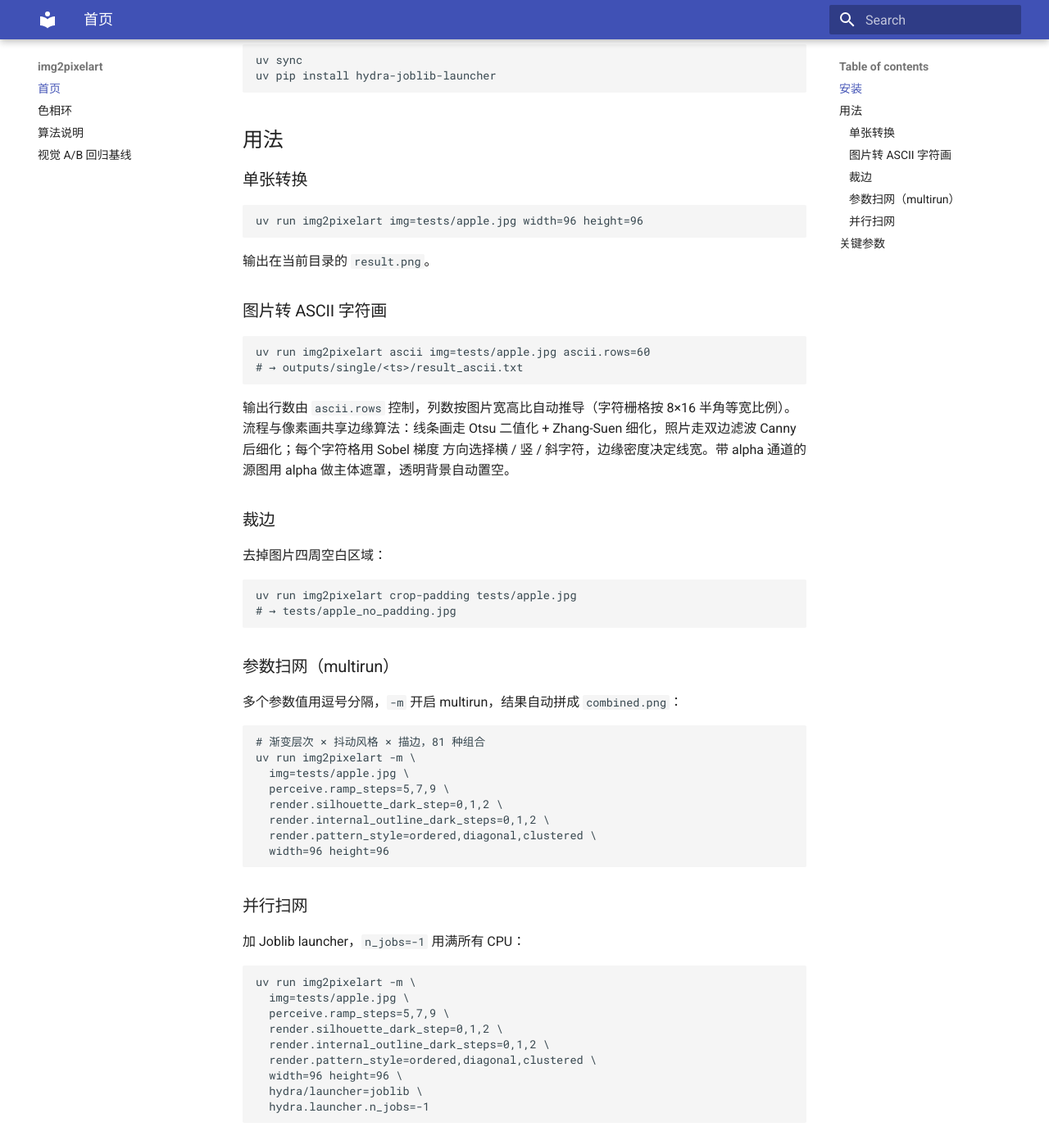
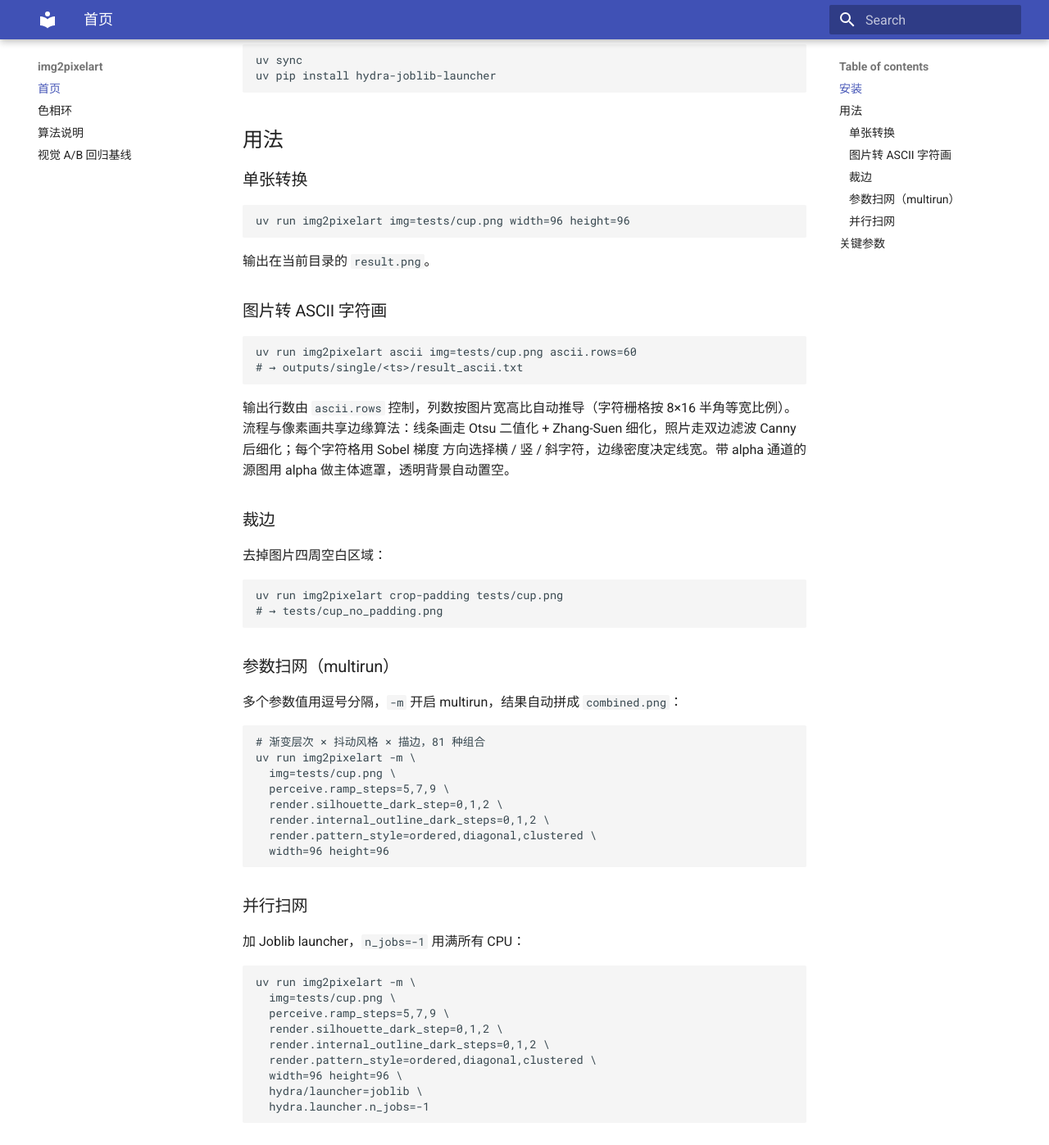
Before and after one commit to asinkLuno/img2pixelart, an MkDocs documentation site: the page built from docs/index.md, in a window 1280 px wide and 1400 px high, scrolled down 359 px. Shown: the top 1397 px of the window at 82% size. Built offline with MkDocs 1.6.1 and Material for MkDocs 9.7.7, drawn with Linux system fonts in a browser that asks for light colours.

Commit message:
fix(test): track image fixtures and address review feedback

````diff
--- a/docs/index.md
+++ b/docs/index.md
@@ -21,7 +21,7 @@
 ### 单张转换
 
 ```bash
-uv run img2pixelart img=tests/apple.jpg width=96 height=96
+uv run img2pixelart img=tests/cup.png width=96 height=96
 ```
 
 输出在当前目录的 `result.png`。
@@ -29,7 +29,7 @@
 ### 图片转 ASCII 字符画
 
 ```bash
-uv run img2pixelart ascii img=tests/apple.jpg ascii.rows=60
+uv run img2pixelart ascii img=tests/cup.png ascii.rows=60
 # → outputs/single/<ts>/result_ascii.txt
 ```
 
@@ -44,8 +44,8 @@
 去掉图片四周空白区域：
 
 ```bash
-uv run img2pixelart crop-padding tests/apple.jpg
-# → tests/apple_no_padding.jpg
+uv run img2pixelart crop-padding tests/cup.png
+# → tests/cup_no_padding.png
 ```
 
 ### 参数扫网（multirun）
@@ -55,7 +55,7 @@
 ```bash
 # 渐变层次 × 抖动风格 × 描边，81 种组合
 uv run img2pixelart -m \
-  img=tests/apple.jpg \
+  img=tests/cup.png \
   perceive.ramp_steps=5,7,9 \
   render.silhouette_dark_step=0,1,2 \
   render.internal_outline_dark_steps=0,1,2 \
@@ -69,7 +69,7 @@
 
 ```bash
 uv run img2pixelart -m \
-  img=tests/apple.jpg \
+  img=tests/cup.png \
   perceive.ramp_steps=5,7,9 \
   render.silhouette_dark_step=0,1,2 \
   render.internal_outline_dark_steps=0,1,2 \
````
Also changed, not shown: 4 other files.
